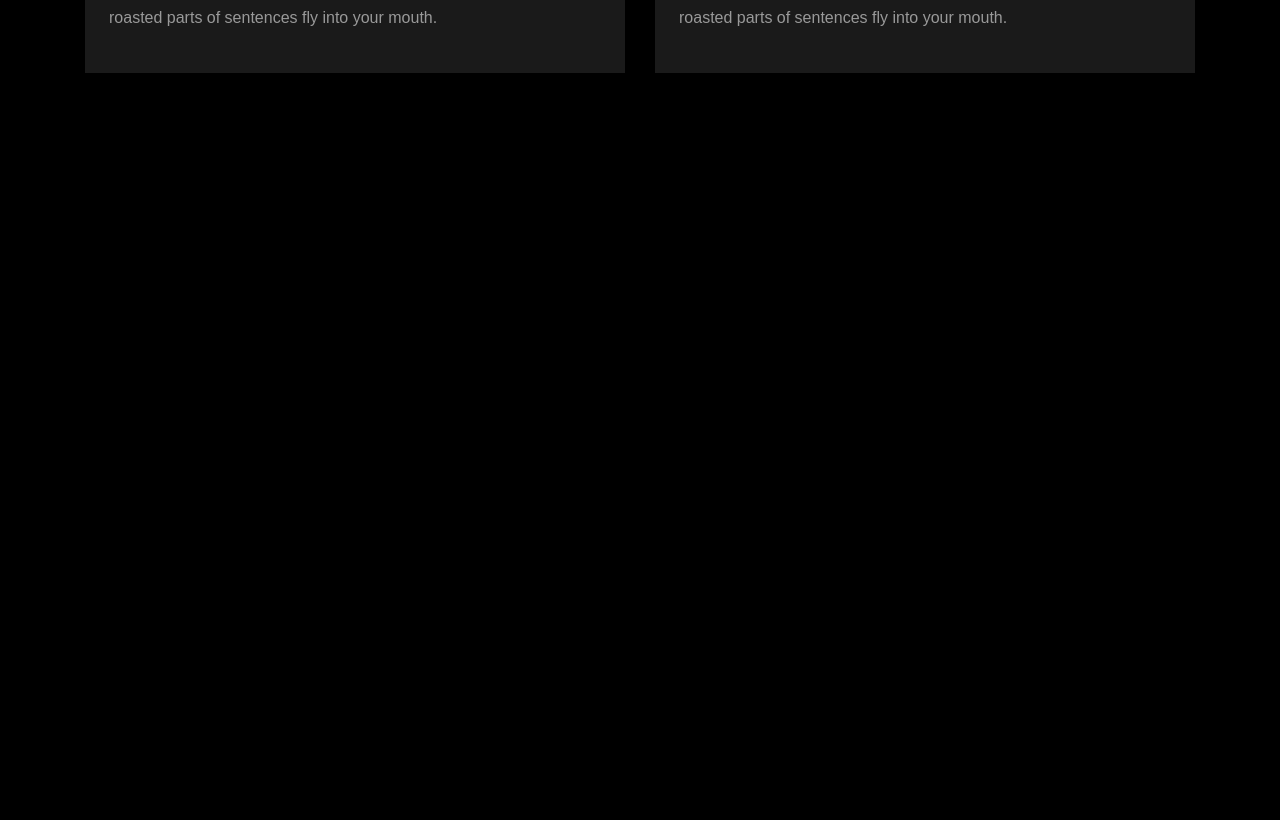
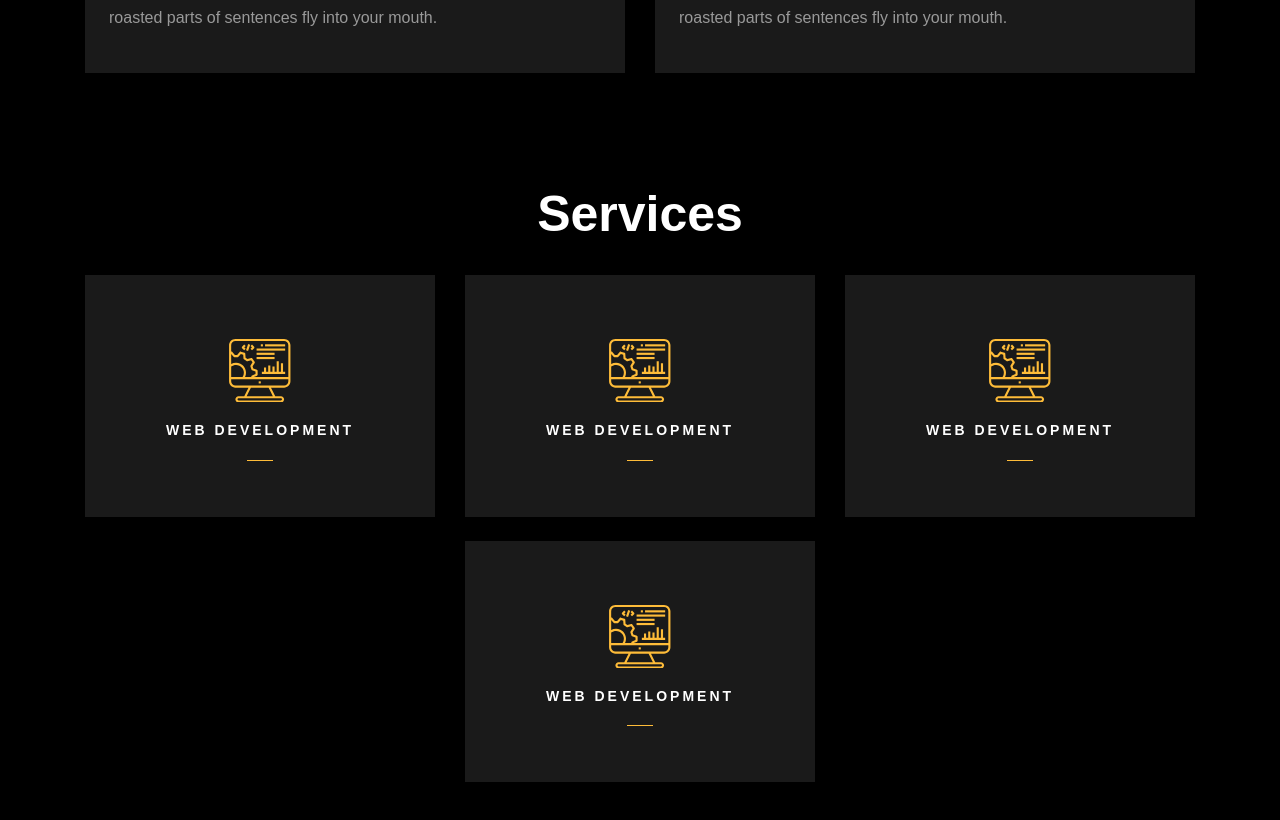
Before and after one commit to BishalRaj/react-profile, a React (Create React App) app: page / in a window 1280 px wide. Shown: the part 1640-2460 px from the top of the page. Before the commit the page ends 1761 px from the top, so only its background shows below. Built offline with nearby package versions, Linux system fonts and the light colour scheme.

Commit message:
services

```diff
--- a/src/App.js
+++ b/src/App.js
@@ -4,7 +4,13 @@ import NavBar from "./components/Navbar/navbar";
 import Intro from "./components/Intro/intro";
 import About from "./components/About/about";
 import Resume from "./components/Resume/resume";
+import Services from "./components/Services/services";
 import "./styles/style.css";
+import { library } from "@fortawesome/fontawesome-svg-core";
+import { fab } from "@fortawesome/free-brands-svg-icons";
+import { far } from "@fortawesome/free-regular-svg-icons";
+
+library.add(fab, far);
 class App extends React.Component {
   render() {
     return (
@@ -13,6 +19,7 @@ class App extends React.Component {
         <Intro />
         <About />
         <Resume />
+        <Services />
       </>
     );
   }
--- a/src/components/Intro/aa.js
+++ /dev/null
@@ -1,5 +0,0 @@
-function displayName() {
-  var firstname = document.getElementById("fname").value;
-  var lastname = document.getElementById("ln").value;
-  alert(firstname + " " + lastname);
-}
--- a/src/components/Resume/resume.js
+++ b/src/components/Resume/resume.js
@@ -9,7 +9,7 @@ function resume() {
       </p>
       <Row>
         <Col lg={6} md={6} sm={12} xs={12}>
-          <div className="mx-auto p-4" style={{ backgroundColor: "#1A1A1A" }}>
+          <div className="mx-auto p-4 default-bg-color-black">
             <p className="default-sm-font m-0 default-color">2017-2020</p>
             <p className="default-sm-font m-0 text-white">
               Bachelor Degree of Computing
@@ -23,7 +23,7 @@ function resume() {
           </div>
         </Col>
         <Col lg={6} md={6} sm={12} xs={12}>
-          <div className="mx-auto p-4" style={{ backgroundColor: "#1A1A1A" }}>
+          <div className="mx-auto p-4 default-bg-color-black">
             <p className="default-sm-font m-0 default-color">2017-2020</p>
             <p className="default-sm-font m-0 text-white">
               Bachelor Degree of Computing
--- /dev/null
+++ b/src/components/Services/services.js
@@ -0,0 +1,39 @@
+import React from "react";
+// import { FontAwesomeIcon } from "@fortawesome/react-fontawesome";
+import { Col, Container, Row } from "react-bootstrap";
+import { ReactComponent as Logo } from "./seo.svg";
+function services() {
+  const serviceTab = [];
+  for (let index = 0; index < 4; index++) {
+    serviceTab.push(
+      <Col lg={4} className="mb-4">
+        <div className="p-5 default-bg-color-black text-center service-div">
+          <span>
+            {/* <FontAwesomeIcon
+              icon={["far", "file-code"]}
+              size="4x"
+              className="my-3 default-color "
+            /> */}
+            <Logo className="w-25 my-3 default-color" />
+          </span>
+          <p className="text-center text-white text-uppercase default-xxs-font">
+            Web Development
+          </p>
+
+          <span className="default-bg-color d-flex mx-auto mb-2 underscore"></span>
+        </div>
+      </Col>
+    );
+  }
+
+  return (
+    <Container className="my-5">
+      <p className="default-md-font w-100 text-center text-white mt-5 pt-5">
+        Services
+      </p>
+      <Row className="justify-content-center">{serviceTab}</Row>
+    </Container>
+  );
+}
+
+export default services;
--- a/src/styles/style.css
+++ b/src/styles/style.css
@@ -12,8 +12,22 @@ body {
     height:600px;
 }
 
+.default-color-black{
+    fill:  #1A1A1A !important;
+
+   color: #1A1A1A !important;
+}
 .default-color{
+    fill: #FEBC39 !important;
     color:#FEBC39 !important;
+}
+
+.default-bg-color{
+    background-color:#FEBC39 !important;
+}
+
+.default-bg-color-black{
+    background-color: #1A1A1A !important;
 }
 
 .default-bg-font{
@@ -31,6 +45,11 @@ body {
 .default-xs-font{
     font-size: 18px;
     font-weight: 600 !important;
+}
+.default-xxs-font{
+    font-size: 14px !important;
+    font-weight: 600 !important;
+    letter-spacing: 3px;
 }
 
 .active{
@@ -66,7 +85,27 @@ body {
     transform:translateX(-50%) scaleX(1);
 }
 
+.service-div:hover{
+    background-color: #FEBC39 !important;
+    transition: 1s;
+}
 
+.service-div:hover p{
+    color:#1A1A1A !important;
+}
+.service-div:hover .default-color{
+    color:whitesmoke !important;
+    fill:whitesmoke !important;
+}
+.service-div:hover .underscore{
+    background-color:#1A1A1A !important;
+}
+
+.underscore{
+    height: 1px !important;
+    width: 10% !important;
+    color: white !important;
+}
 
 .btn-rounded{
     border-radius: 40px;
```
Also changed, not shown: package.json (+8 -3 lines), src/components/Intro/aa.html (deleted, +0 -17 lines), src/components/Services/seo.svg (added), 1 other file (tests, documents, lock files or other folders).
